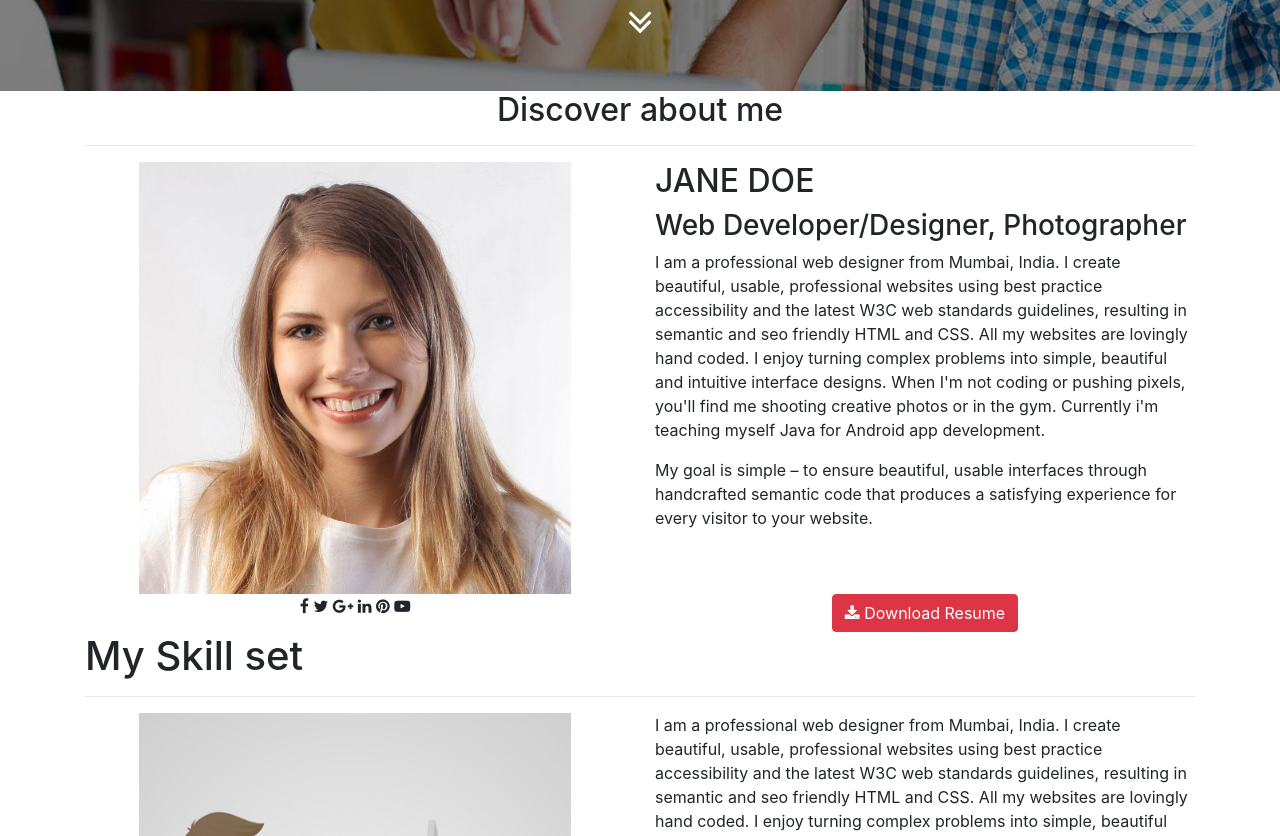
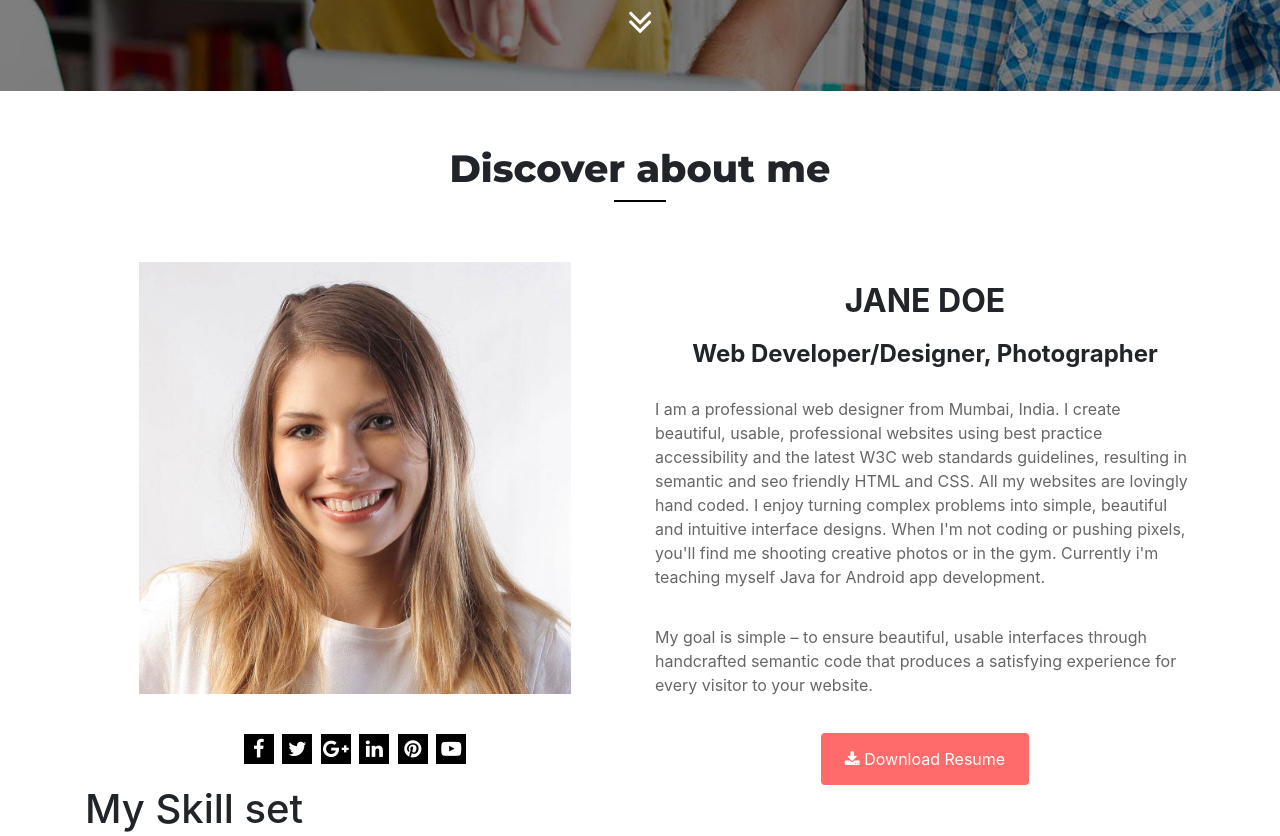
Before and after one commit to bducduy/cvdemo, a plain HTML site: page index.html in a window 1280 px wide. Shown: the part 709-1545 px from the top of the page. Drawn offline with nearby package versions, Linux system fonts and the light colour scheme.

Commit message:
setup for about section

```diff
--- a/css/1.css
+++ b/css/1.css
@@ -1,4 +1,62 @@
 *{padding: 0; margin: 0;}
+
+.nutdownload button.btn.btn-danger {
+    padding: 14px 24px;
+    background: #ff6a6a;
+    border: none;
+    transition: 0.4s;
+}
+
+.nutdownload button.btn.btn-danger:hover {
+    background: #f53636;
+}
+
+.about .iconmang i.fa {
+    width: 30px;
+    height: 30px;
+    font-size: 20px;
+    line-height: 30px;
+    margin-left: 2px;
+    margin-right: 2px;
+    background: black;
+    color: white;
+    margin-top: 40px;
+    transition: 1s;
+}
+
+.about .iconmang i.fa:hover {
+    background: #ff6a6a;
+}
+
+p {
+    color: #666;
+}
+
+.about p {
+    padding-bottom: 20px;
+}
+
+.about h3 {
+    text-align: center;
+    font-size: 24px;
+    font-weight: bold;
+    margin-bottom: 28px;
+}
+
+.about .row h2 {
+    text-align: center;
+    font-weight: bold;
+    margin: 20px 0px;
+}
+
+.tieude hr {
+    border: black solid 1px;
+    width: 50px;
+    margin: auto;
+    margin-bottom: 60px;
+}
+
+.tieude.text-center h2 {font-size: 38px;font-weight: 800;font-family: 'Montserrat', sans-serif;}
 
 nav.navbar.navbar-expand-lg.navbar-dark.fixed-top {
     transition: 0.8s;
@@ -8,6 +66,9 @@ nav.navbar.navbar-expand-lg.navbar-dark.fixed-top.bg-dark {}
 
 .col-md-6.cangiua {
     text-align: center;
+}
+
+.about .iconmang.text-center {
 }
 
 i.fa.fa-angle-double-down {
@@ -49,6 +110,7 @@ html,body{
 	height: 100%;
 	overflow: hidden;
 	justify-items: center;
+	margin-bottom: 55px;
 }
 
 .dautrang img{
--- a/index.html
+++ b/index.html
@@ -24,6 +24,11 @@
 	<link rel="stylesheet" href="https://cdnjs.cloudflare.com/ajax/libs/font-awesome/4.7.0/css/font-awesome.css">
 	<!-- for responsive -->
 	<meta name="viewport" content="width=device-width, initial-scale=1.0">
+
+	<!-- font :font-family: 'Montserrat', sans-serif; -->
+	<link rel="preconnect" href="https://fonts.googleapis.com">
+	<link rel="preconnect" href="https://fonts.gstatic.com" crossorigin>
+	<link href="https://fonts.googleapis.com/css2?family=Montserrat:ital,wght@0,100;0,200;0,300;0,400;0,500;0,600;0,700;0,800;0,900;1,100;1,200;1,300;1,400;1,500;1,600;1,700;1,800;1,900&display=swap" rel="stylesheet">
 </head>
 <body>
 <div class="dautrang">
@@ -73,7 +78,7 @@
 
 	<img src="images/home.jpg" alt="">
 
-</div>
+</div> <!-- ket thuc trang dau -->
 
 <div class="about">
 	<div class="container">
@@ -84,25 +89,24 @@
 		<div class="row">
 			<div class="col-md-6 cangiua">
 				<img src="images/profile.jpg" alt="">
+				<div class="iconmang text-center">
+					<i class="fa fa-facebook"></i>
+					<i class="fa fa-twitter"></i>
+					<i class="fa fa-google-plus"></i>
+					<i class="fa fa-linkedin"></i>
+					<i class="fa fa-pinterest"></i>
+					<i class="fa fa-youtube-play"></i>
+				</div>
+
 			</div>
 			<div class="col-md-6">
 				<h2>JANE DOE</h2>
 				<h3>Web Developer/Designer, Photographer</h3>
 				<p>I am a professional web designer from Mumbai, India. I create beautiful, usable, professional websites using best practice accessibility and the latest W3C web standards guidelines, resulting in semantic and seo friendly HTML and CSS. All my websites are lovingly hand coded. I enjoy turning complex problems into simple, beautiful and intuitive interface designs. When I'm not coding or pushing pixels, you'll find me shooting creative photos or in the gym. Currently i'm teaching myself Java for Android app development.</p>
 				<p>My goal is simple – to ensure beautiful, usable interfaces through handcrafted semantic code that produces a satisfying experience for every visitor to your website.</p>
-			</div>
-		</div>
-		<div class="row text-center">
-			<div class="col-md-6">
-				<i class="fa fa-facebook"></i>
-				<i class="fa fa-twitter"></i>
-				<i class="fa fa-google-plus"></i>
-				<i class="fa fa-linkedin"></i>
-				<i class="fa fa-pinterest"></i>
-				<i class="fa fa-youtube-play"></i>
-			</div>
-			<div class="col-md-6">
-				<button class="btn btn-danger"><i class="fa fa-download"></i> Download Resume</button>
+				<div class="nutdownload text-center">
+					<button class="btn btn-danger"><i class="fa fa-download"></i> Download Resume</button>
+				</div>
 			</div>
 		</div>
 	</div>
```
